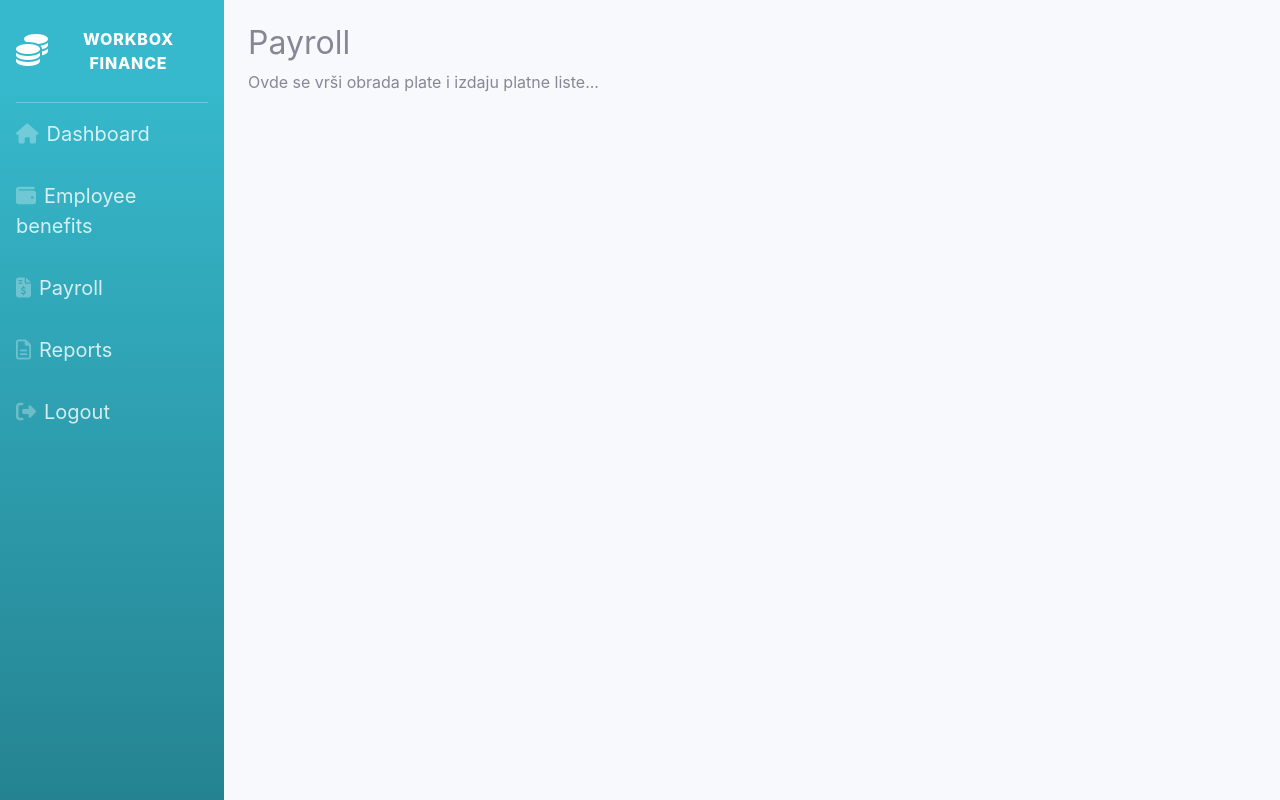
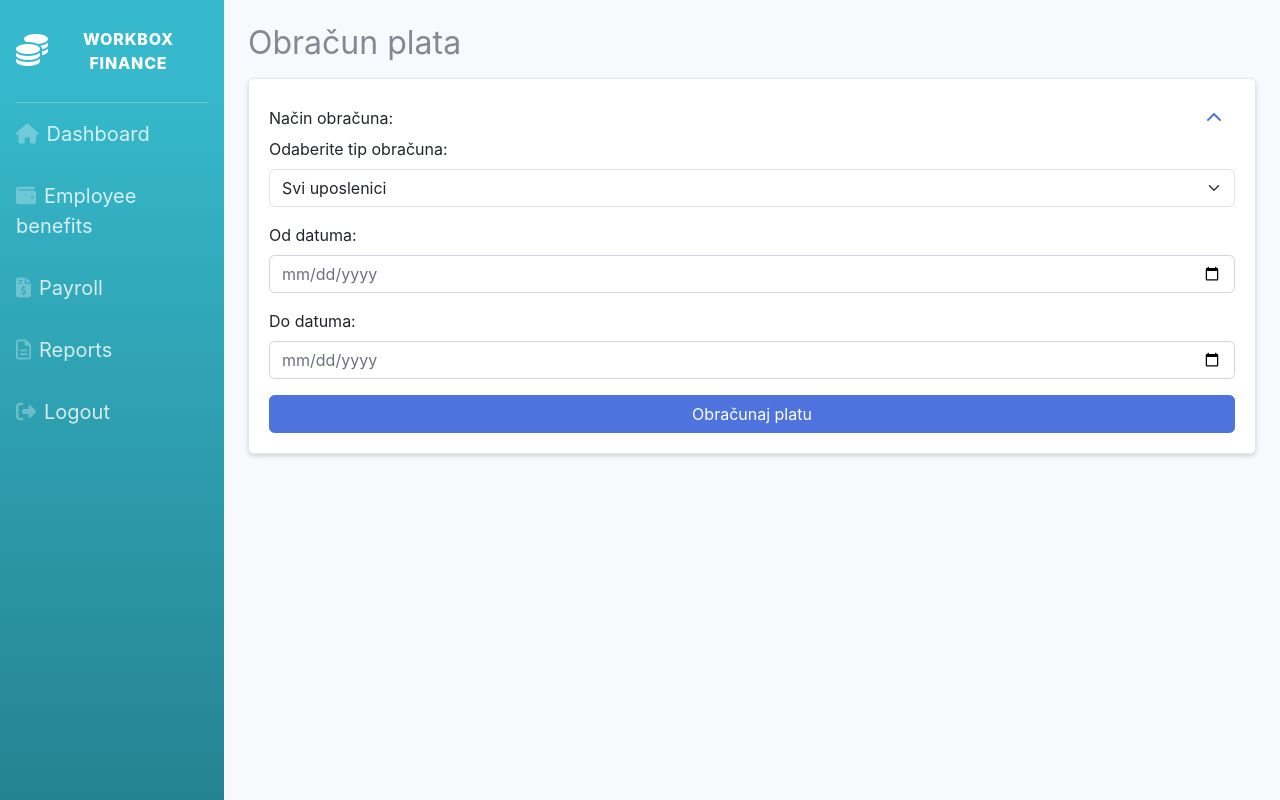
Before and after one commit to amujkic1/WorkBox-Frontend, a React (Vite) app in the folder WorkBox/: page /finance/payroll in a window 1280 px wide. Built offline with nearby package versions, Linux system fonts and the light colour scheme.

Commit message:
Corrections

```diff
--- a/WorkBox/src/components/finance/EmployeeStatusReport.jsx
+++ b/WorkBox/src/components/finance/EmployeeStatusReport.jsx
@@ -1,26 +1,132 @@
-import React from 'react';
+import React, { useState, useMemo } from 'react';
 import PropTypes from 'prop-types';
 
 export default function EmployeeStatusReport({ data }) {
-  if (!data) {
-    return <p>No data available for Employee Status Report.</p>;
+  const [searchTerm, setSearchTerm] = useState('');
+  const [openCards, setOpenCards] = useState(new Set());
+
+  if (!data || !Array.isArray(data) || data.length === 0) {
+    return <p>There is no data available for the employee status report.</p>;
   }
 
+  const filteredEmployees = useMemo(() => {
+    if (!searchTerm) {
+      return data;
+    }
+    const lowercasedSearchTerm = searchTerm.toLowerCase();
+    return data.filter(employee =>
+      employee.firstName.toLowerCase().includes(lowercasedSearchTerm) ||
+      employee.lastName.toLowerCase().includes(lowercasedSearchTerm)
+    );
+  }, [data, searchTerm]);
+
+  const toggleCard = (employeeId) => {
+    setOpenCards(prevOpenCards => {
+      const newOpenCards = new Set(prevOpenCards);
+      if (newOpenCards.has(employeeId)) {
+        newOpenCards.delete(employeeId);
+      } else {
+        newOpenCards.add(employeeId);
+      }
+      return newOpenCards;
+    });
+  };
+
   return (
-    <div className="card mt-4 border-1 border-gradient-dark rounded shadow-sm">
-      <div className="card-body">
-        <h4 className="card-title">Employee Status Report</h4>
-        <pre className="bg-light p-3 rounded">
-          <code>{JSON.stringify(data, null, 2)}</code>
-        </pre>
+    <div className="mt-4">
+      <h4 className="mb-3">Employee status report</h4>
+
+      {/* Okvir za kartice SADA UKLJUČUJE I TRAŽILICU */}
+      <div className="card border-1 border-gradient-dark rounded shadow-sm p-3">
+        {/* Polje za pretraživanje - PREMJEŠTENO OVDJE */}
+        <div className="mb-3"> {/* mb-3 dodaje razmak ispod tražilice */}
+          <input
+            type="text"
+            className="form-control border-2 border-gradient-dark p-3"
+            placeholder="Search employees by name..."
+            value={searchTerm}
+            onChange={(e) => setSearchTerm(e.target.value)}
+          />
+        </div>
+
+        {/* Prikaz filtriranih zaposlenika */}
+        {filteredEmployees.length > 0 ? (
+          filteredEmployees.map((employee) => {
+            const isCardOpen = openCards.has(employee.id);
+            return (
+              <div key={employee.id} className="card mb-3 border-1 rounded shadow-sm">
+                <div
+                  className="card-header d-flex justify-content-between align-items-center"
+                  onClick={() => toggleCard(employee.id)}
+                  style={{ cursor: 'pointer' }}
+                  aria-expanded={isCardOpen}
+                  aria-controls={`collapseEmployee${employee.id}`}
+                >
+                  <h5 className="mb-0">
+                    {employee.firstName} {employee.lastName}
+                  </h5>
+                  <i className={`fas ${isCardOpen ? 'fa-chevron-up' : 'fa-chevron-down'}`} />
+                </div>
+
+                <div
+                  className={`collapse ${isCardOpen ? 'show' : ''}`}
+                  id={`collapseEmployee${employee.id}`}
+                >
+                  <div className="card-body">
+                    <p className="card-text mb-1">
+                      <strong>Status:</strong> {employee.status || 'Not defined'}
+                    </p>
+                    <p className="card-text mb-1">
+                      <strong>Date of employment:</strong> {employee.employmentDate || 'Not defined'}
+                    </p>
+                    <p className="card-text mb-1">
+                      <strong>Number of working hours:</strong> {employee.numberOfWorkingHours || 'Not defined'}
+                    </p>
+
+                    {employee.employeeBenefits && employee.employeeBenefits.length > 0 && (
+                      <>
+                        <h6 className="mt-2"><strong>Benefits:</strong></h6>
+                        <ul className="list-group list-group-flush mt-0">
+                          {employee.employeeBenefits.map((benefit, index) => (
+                            <li key={index} className="list-group-item">
+                              <strong>Type:</strong> {benefit.type} <br />
+                              <strong>Status:</strong> {benefit.status} <br />
+                              <strong>Details:</strong> {benefit.details}
+                            </li>
+                          ))}
+                        </ul>
+                      </>
+                    )}
+                  </div>
+                </div>
+              </div>
+            );
+          })
+        ) : (
+          <p className="text-center">No employees found matching your search.</p>
+        )}
       </div>
     </div>
   );
 }
 
 EmployeeStatusReport.propTypes = {
-  data: PropTypes.oneOfType([
-    PropTypes.object,
-    PropTypes.array
-  ]).isRequired,
+  data: PropTypes.arrayOf(
+    PropTypes.shape({
+      id: PropTypes.number.isRequired,
+      firstName: PropTypes.string.isRequired,
+      lastName: PropTypes.string.isRequired,
+      status: PropTypes.string,
+      employmentDate: PropTypes.string,
+      numberOfWorkingHours: PropTypes.number,
+      employeeBenefits: PropTypes.arrayOf(
+        PropTypes.shape({
+          type: PropTypes.string,
+          status: PropTypes.string,
+          details: PropTypes.string,
+          employeeBenefitId: PropTypes.number,
+        })
+      ),
+    })
+  ).isRequired,
 };
--- a/WorkBox/src/pages/FinanceReports.jsx
+++ b/WorkBox/src/pages/FinanceReports.jsx
@@ -40,7 +40,7 @@ export default function FinanceReports() {
       }
     } else if (selectedReport === 'Employee Status Report') {
       try {
-        const response = await axios.get('http://localhost:8080/finance/test2');
+        const response = await axios.get('http://localhost:8080/finance/employee_status_report');
         setEmployeeStatusData(response.data);
         setErrorMessage('');
       } catch (error) {
--- a/WorkBox/src/pages/Payroll.jsx
+++ b/WorkBox/src/pages/Payroll.jsx
@@ -1,12 +1,133 @@
-import React from 'react';
+import React, { useState } from 'react';
 
 export default function Payroll() {
+  const [mode, setMode] = useState('all');
+  const [employeeId, setEmployeeId] = useState('');
+  const [fromDate, setFromDate] = useState('');
+  const [toDate, setToDate] = useState('');
+  const [errorMessage, setErrorMessage] = useState('');
+  const [isCardCollapsed, setIsCardCollapsed] = useState(false);
+
+  const toggleCardCollapse = () => {
+    setIsCardCollapsed(prev => !prev);
+  };
+
+  const handlePayroll = () => {
+    setErrorMessage('');
+
+    if (!fromDate || !toDate) {
+      setErrorMessage('Molimo unesite oba datuma.');
+      return;
+    }
+
+    if (new Date(fromDate) > new Date(toDate)) {
+      setErrorMessage('Datum "Od" ne može biti nakon datuma "Do".');
+      return;
+    }
+
+    if (mode === 'single' && !employeeId.trim()) {
+      setErrorMessage('Unesite ID uposlenika.');
+      return;
+    }
+
+    if (mode === 'single') {
+      console.log(`Obračun plate za uposlenika ID: ${employeeId}, period: ${fromDate} - ${toDate}`);
+    } else {
+      console.log(`Obračun plata za sve uposlenike, period: ${fromDate} - ${toDate}`);
+    }
+
+    alert('Obračun pokrenut (simulacija).');
+  };
+
   return (
-    <>
-      <div>
-        <h2>Payroll</h2>
-        <p>Ovde se vrši obrada plate i izdaju platne liste...</p>
+    <div className="container-fluid px-0">
+      <h2 className="mb-3">Obračun plata</h2>
+
+      <div className="card mb-4 border-1 border-gradient-dark rounded shadow-sm">
+        <div className="card-body">
+          <div className="d-flex justify-content-between align-items-center">
+            <label className="form-label mb-0">Način obračuna:</label>
+            <button
+              className="btn btn-link"
+              onClick={toggleCardCollapse}
+              aria-expanded={!isCardCollapsed}
+            >
+              <i className={`fas ${isCardCollapsed ? 'fa-chevron-down' : 'fa-chevron-up'}`} />
+            </button>
+          </div>
+
+          {!isCardCollapsed && (
+            <>
+              {/* Padajuća lista za izbor */}
+              <div className="mb-3">
+                <label htmlFor="modeSelect" className="form-label">Odaberite tip obračuna:</label>
+                <select
+                  id="modeSelect"
+                  value={mode}
+                  onChange={(e) => setMode(e.target.value)}
+                  className="form-select"
+                >
+                  <option value="all">Svi uposlenici</option>
+                  <option value="single">Jedan uposlenik</option>
+                </select>
+              </div>
+
+              {/* ID uposlenika ako je odabrano 'single' */}
+              {mode === 'single' && (
+                <div className="mb-3">
+                  <label htmlFor="employeeId" className="form-label">ID uposlenika:</label>
+                  <input
+                    type="text"
+                    id="employeeId"
+                    value={employeeId}
+                    onChange={(e) => setEmployeeId(e.target.value)}
+                    className="form-control"
+                    placeholder="npr. 12345"
+                  />
+                </div>
+              )}
+
+              {/* Vremenski raspon */}
+              <div className="mb-3">
+                <label htmlFor="fromDate" className="form-label">Od datuma:</label>
+                <input
+                  type="date"
+                  id="fromDate"
+                  value={fromDate}
+                  onChange={(e) => setFromDate(e.target.value)}
+                  className="form-control"
+                />
+              </div>
+
+              <div className="mb-3">
+                <label htmlFor="toDate" className="form-label">Do datuma:</label>
+                <input
+                  type="date"
+                  id="toDate"
+                  value={toDate}
+                  onChange={(e) => setToDate(e.target.value)}
+                  className="form-control"
+                />
+              </div>
+
+              {/* Poruka o grešci */}
+              {errorMessage && (
+                <div className="alert alert-danger" role="alert">
+                  {errorMessage}
+                </div>
+              )}
+
+              {/* Dugme za obračun */}
+              <button
+                onClick={handlePayroll}
+                className="btn btn-primary w-100"
+              >
+                Obračunaj platu
+              </button>
+            </>
+          )}
+        </div>
       </div>
-    </>
+    </div>
   );
 }
```
